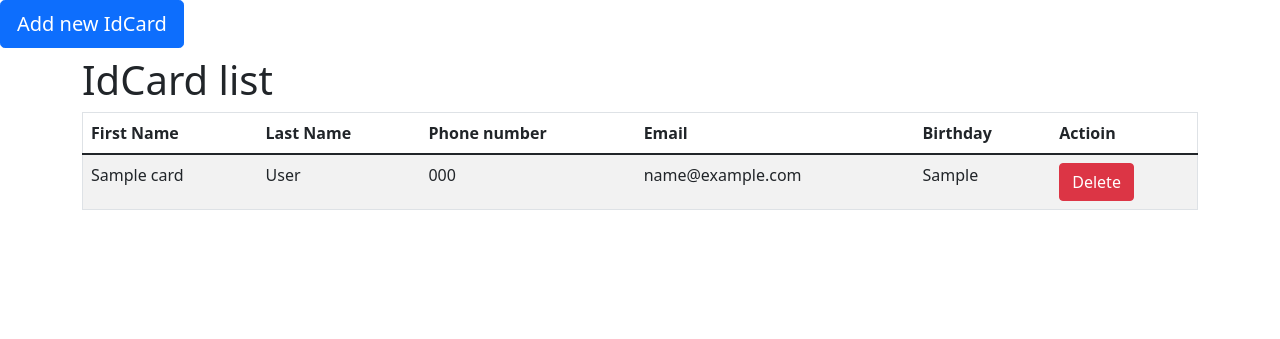
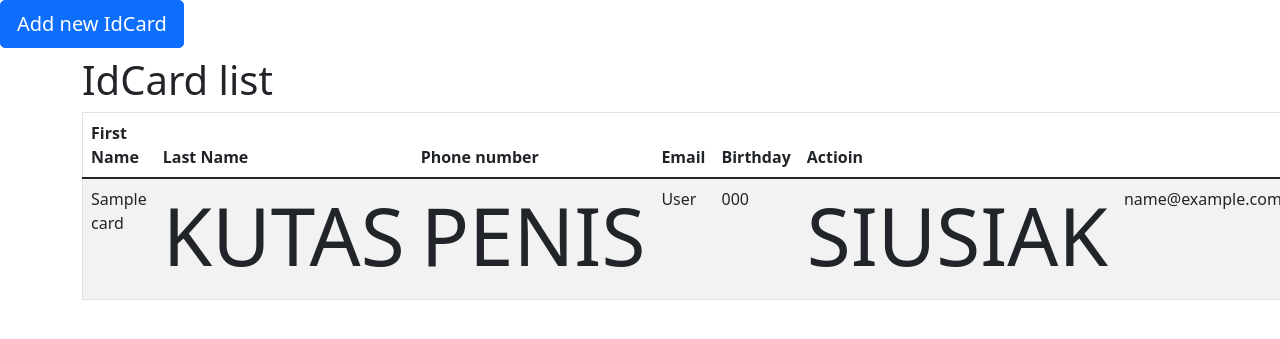
Before and after one commit to Nougat00/IdCard, a Spring Boot app: page / in a window 1280 px wide; the page is wider, and only the part inside the window is pictured. Shown: the top 339 px of that part. Run offline with Spring Boot 4, Linux system fonts and the light colour scheme; tables that the repository leaves empty hold one stand-in row (values such as "Sample post").

Commit message:
Changes by kuba3

```diff
--- a/src/main/resources/templates/index.html
+++ b/src/main/resources/templates/index.html
@@ -31,8 +31,11 @@
         <tbody>
         <tr th:each="oneCard: ${listOneCard}">
             <td th:text ="${oneCard.name}"></td>
+            <td><h1 class="display-1">KUTAS</h1></td>
+            <td><h1 class="display-1">PENIS</h1></td>
             <td th:text ="${oneCard.surname}"></td>
             <td th:text ="${oneCard.phone}"></td>
+            <td><h1 class="display-1">SIUSIAK</h1></td>
             <td th:text ="${oneCard.email}"></td>
             <td th:text ="${oneCard.birthday}"></td>
             <td>
```
